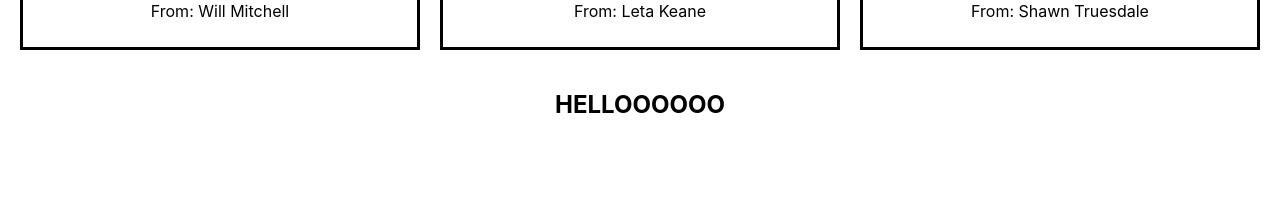
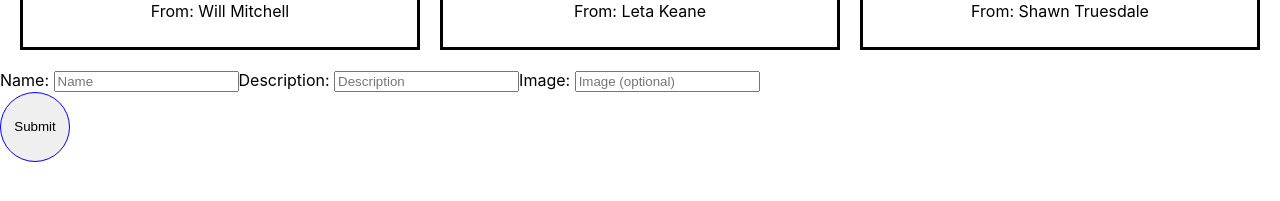
Before and after one commit to brycemara/taco-bout-it, a React (Create React App) app: page /reviews in a window 1280 px wide. Shown: the part 463-664 px from the top of the page. Built offline with nearby package versions, Linux system fonts and the light colour scheme.

Commit message:
Add Review functionality

```diff
--- a/src/ReviewForm/ReviewForm.js
+++ b/src/ReviewForm/ReviewForm.js
@@ -1,8 +1,62 @@
+import { useState } from "react";
 
-const ReviewForm = ({setReview}) => {
-  return(
-    <h1>HELLOOOOOO</h1>
-  )
+const ReviewForm = ({ reviews, setReview }) => {
+  const [name, setName] = useState("");
+  const [description, setDescription] = useState("");
+  const [image, setImage] = useState("");
+
+const handleSubmit = (event) => {
+  event.preventDefault()
+
+  const newReview = {
+    id: Date.now(),
+    name: name,
+    review: description,
+    image: image
+  }
+
+  setReview([...reviews, newReview])
+
+  clearInputs()
+}
+const clearInputs = () => {
+  setName('')
+  setDescription('')
+  setImage('')
 }
 
+  return (
+    <form className="form">
+      <label htmlFor="name">Name: </label>
+
+      <input
+        name="name"
+        placeholder="Name"
+        value={name}
+        onChange={(event) => setName(event.target.value)}
+      />
+
+      <label htmlFor="description">Description: </label>
+
+      <input
+        name="description"
+        placeholder="Description"
+        value={description}
+        onChange={(event) => setDescription(event.target.value)}
+      />
+
+      <label htmlFor="image">Image: </label>
+
+      <input
+        name="image"
+        placeholder="Image (optional)"
+        value={image}
+        onChange={(event) => setImage(event.target.value)}
+      />
+
+      <button onClick={handleSubmit}>Submit</button>
+    </form>
+  );
+};
+
 export default ReviewForm;
--- a/src/Reviews/Reviews.js
+++ b/src/Reviews/Reviews.js
@@ -55,7 +55,7 @@ function Reviews() {
       <section className="reviews-container">
         { reviewCards }
       </section>
-      <ReviewForm setReview={setReview}/>
+      <ReviewForm reviews={reviews} setReview={setReview}/>
     </section>
   )
 }
```
Also changed, not shown: 1 other file (tests, documents, lock files or other folders).
